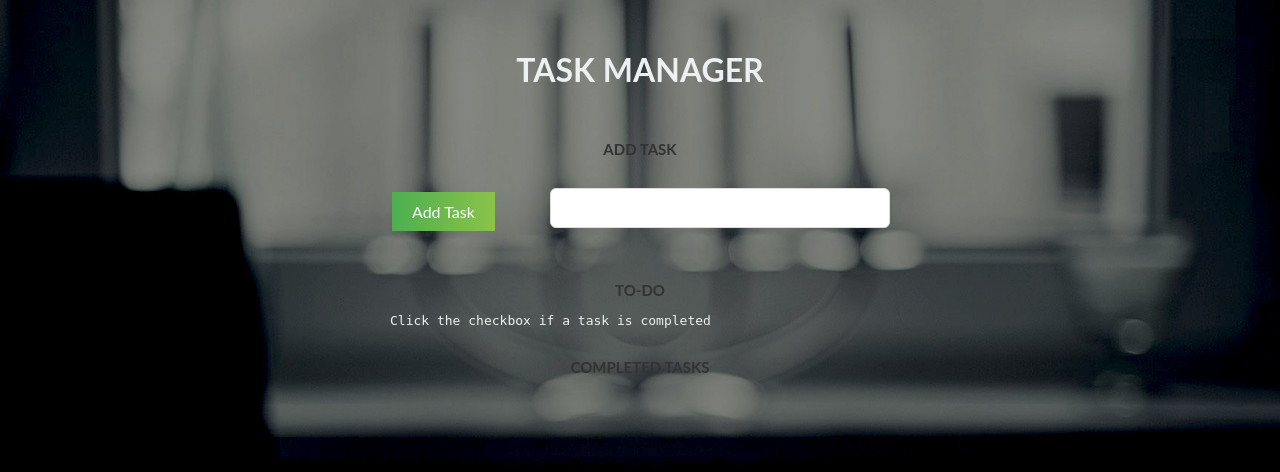
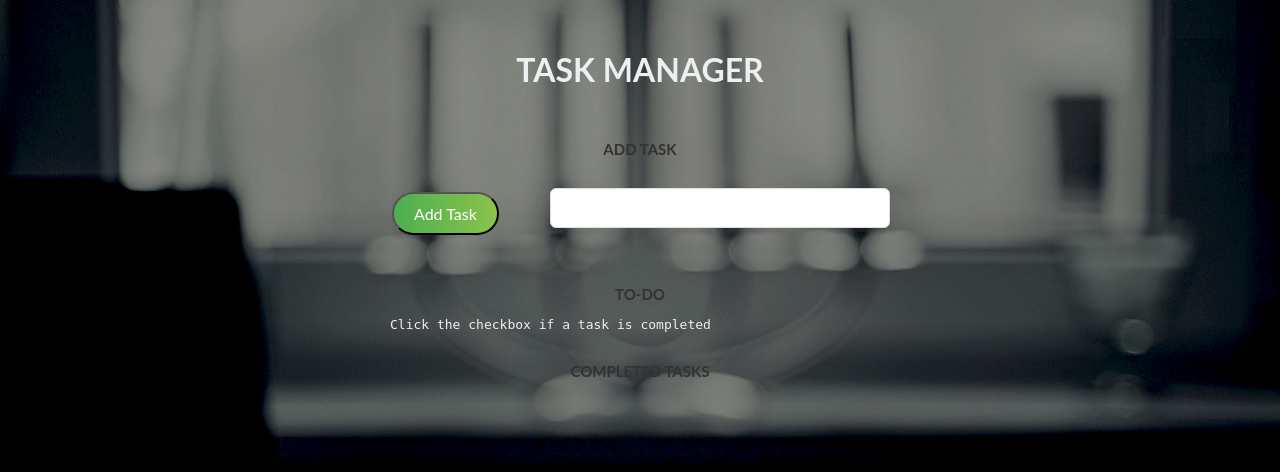
Before and after one commit to ryeviz/Prive, a PHP site: page / in a window 1280 px wide. Shown: the top 472 px of the page. Run offline with PHP 8.4, Linux system fonts and the light colour scheme.

Commit message:
Update style.css

```diff
--- a/style.css
+++ b/style.css
@@ -40,7 +40,7 @@ outline: none;
 button {
   background-color: #4CAF50;
   background-image: linear-gradient(to right, #4CAF50, #8BC34A);
-  border: none;
+  border-radius: 50px;
   color: white;
   padding: 10px 20px;
   text-decoration: none;
@@ -53,7 +53,7 @@ button {
 }
 
 button:hover {
-  background-color: #c8edec;
+  background-color: #ffa500;
 }
 
 /* Heading */
```
